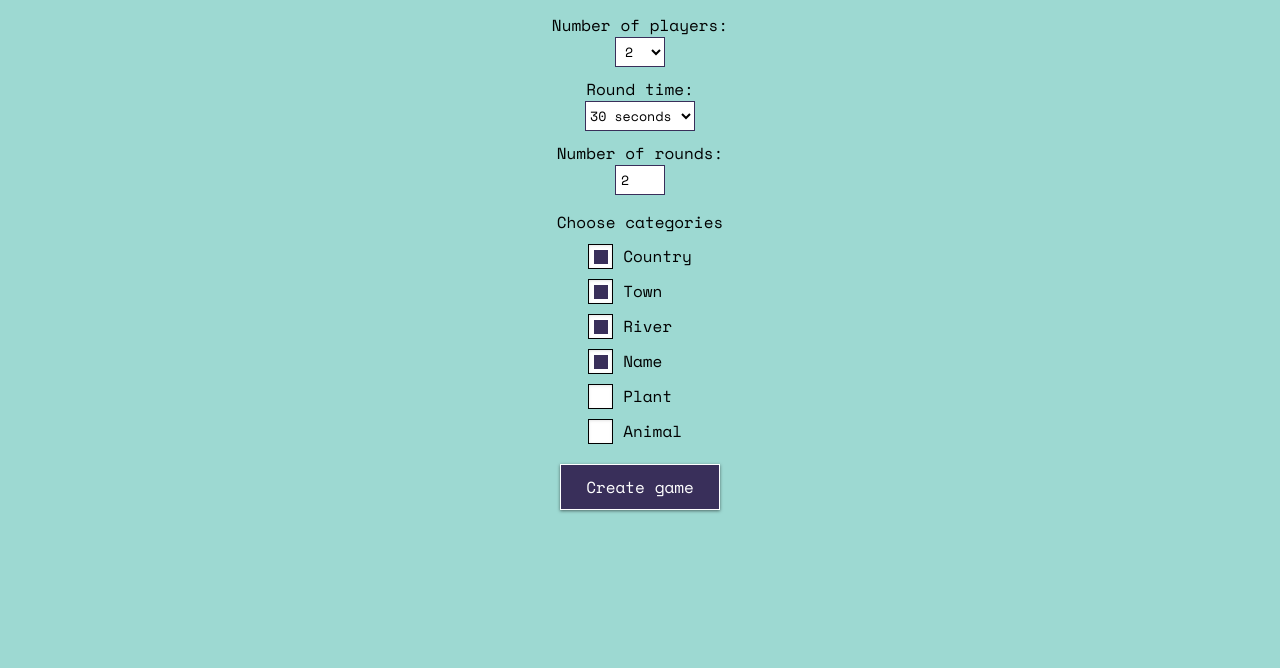
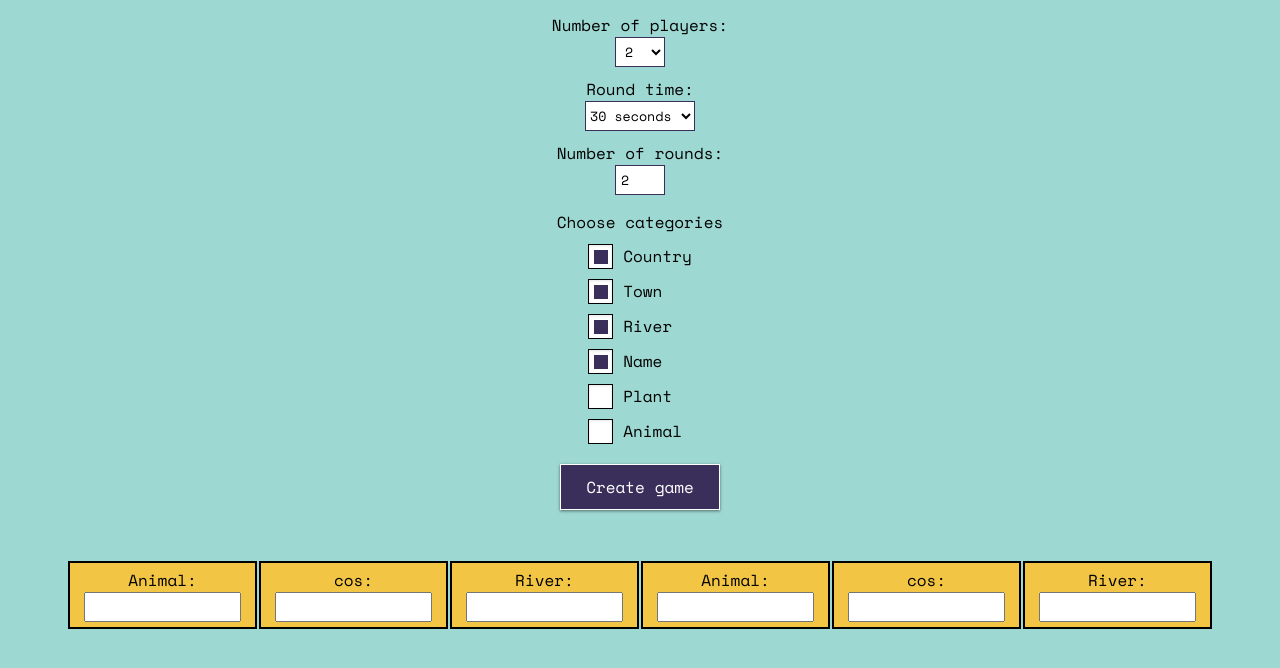
Before and after one commit to 0dominik/panstwa-miasta, a website: page client/index.html in a window 1280 px wide. Shown: the part 80-748 px from the top of the page. Drawn offline with nearby package versions, Linux system fonts and the light colour scheme; no server answers.

Commit message:
improve tables

```diff
--- a/client/index.html
+++ b/client/index.html
@@ -50,20 +50,47 @@
 
     <div class="info"></div>
 
-    <div class="table inactive"></div>
-
     <div class="timer-container inactive">
       <p>Letter: <span class="letter">-</span></p>
       <p class="timer">00:00</p>
       <button class="btn ready-btn">Press if ready</button>
       <button class="btn end-btn inactive">Finish before time</button>
-      <p class="error inactive">You have to fill in all cells to finish game before time!</p>
+      <p class="error inactive">You have to fill in all inputs to finish game before time!</p>
     </div>
+
+    <div class="table inactive"></div>
 
     <div class="players inactive">
       <h3 class="players-header">Players:</h3>
       <ul class="players-list"></ul>
       <p class="join-address"></p>
+    </div>
+
+    <div class="table">
+      <div class="input-container">
+        <label class="category-label" for="${el}-category">Animal: </label>
+        <input id="${el}-category" class="word-input" type="text" />
+      </div>
+      <div class="input-container">
+        <label class="category-label" for="${el}-category">cos: </label>
+        <input id="${el}-category" class="word-input" type="text" />
+      </div>
+      <div class="input-container">
+        <label class="category-label" for="${el}-category">River: </label>
+        <input id="${el}-category" class="word-input" type="text" />
+      </div>
+      <div class="input-container">
+        <label class="category-label" for="${el}-category">Animal: </label>
+        <input id="${el}-category" class="word-input" type="text" />
+      </div>
+      <div class="input-container">
+        <label class="category-label" for="${el}-category">cos: </label>
+        <input id="${el}-category" class="word-input" type="text" />
+      </div>
+      <div class="input-container">
+        <label class="category-label" for="${el}-category">River: </label>
+        <input id="${el}-category" class="word-input" type="text" />
+      </div>
     </div>
 
     <script src="https://cdnjs.cloudflare.com/ajax/libs/socket.io/2.3.0/socket.io.js"></script>
--- a/client/styles/style.scss
+++ b/client/styles/style.scss
@@ -149,8 +149,10 @@ li {
 
 .table {
   display: flex;
-  flex-direction: column;
   margin-bottom: 25px;
+  flex-wrap: wrap;
+  justify-content: center;
+  align-items: center;
 }
 
 .row {
@@ -160,27 +162,21 @@ li {
   text-align: center;
 }
 
-.category-label {
-  border: 2px solid black;
-  background-color: #f3c545;
-  padding: 5px 10px;
-  margin: 1px;
-}
+// .cell {
+//   display: flex;
+//   flex-direction: column;
+// }
 
-.cell {
+.input-container {
   display: flex;
   flex-direction: column;
-}
-
-.input-container {
-  background-color: #f5dd9c;
-  margin: 1px;
-  border: 2px solid black;
-  height: 38px;
-  display: flex;
   justify-content: center;
   align-items: center;
-  width: 150px;
+  background-color: #f3c545;
+  border: 2px solid black;
+  width: 175px;
+  padding: 5px;
+  margin: 1px;
 }
 
 .word-input {
@@ -189,10 +185,11 @@ li {
   font-size: 1.5rem;
   padding: 0 5px;
   box-sizing: border-box;
+  height: 30px;
 
   &:focus,
   &:active {
-    background-color: #fffaed;
+    background-color: #fcf5e3;
   }
 }
 
@@ -237,6 +234,10 @@ li {
 
 .letter {
   font-weight: bold;
+  font-size: 1.6rem;
+  border: 2px solid black;
+  background-color: #f3c545;
+  padding: 5px 10px;
 }
 
 .join-address {
```
Also changed, not shown: client/styles/style.css.
